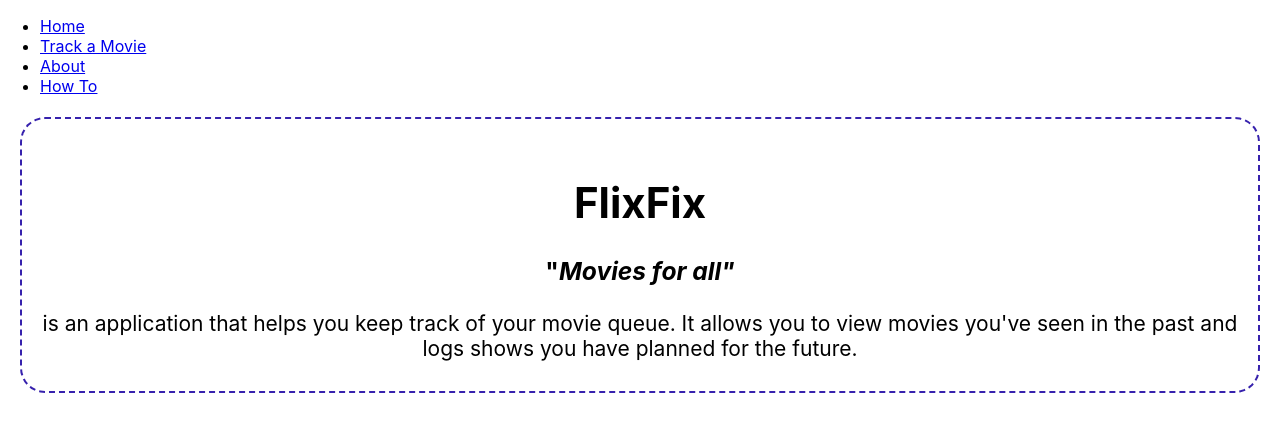
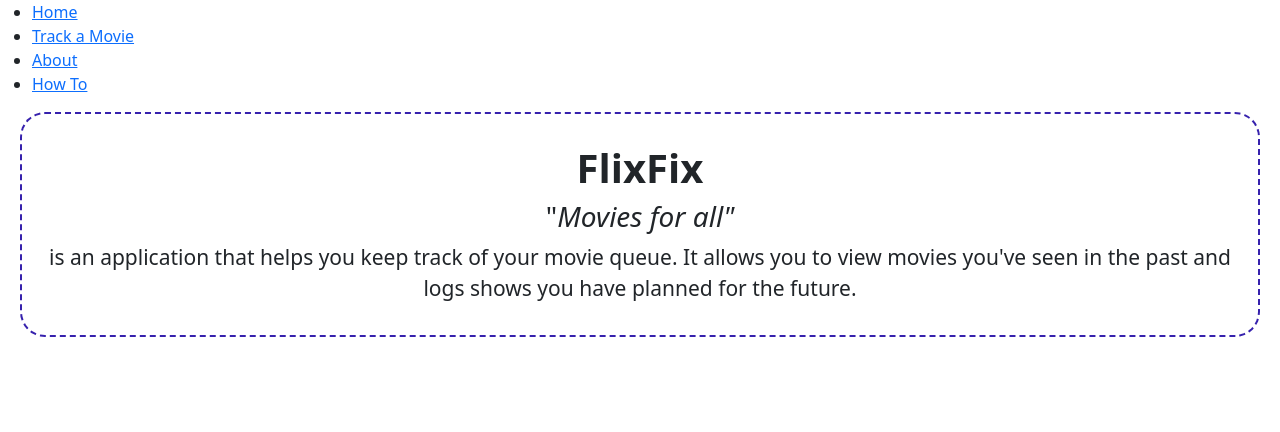
Before and after one commit to mguachun/flix-fix-client, a React (Create React App) app: page / in a window 1280 px wide. Shown: the top 432 px of the page. Built offline with nearby package versions, Linux system fonts and the light colour scheme.

Commit message:
vanilla bootstrap

```diff
--- a/src/App.css
+++ b/src/App.css
@@ -1,3 +1,5 @@
+@import 'bootstrap/dist/css/bootstrap.min.css';
+
 .App {
   text-align: center;
 }
```
Also changed, not shown: 1 other file (tests, documents, lock files or other folders).
